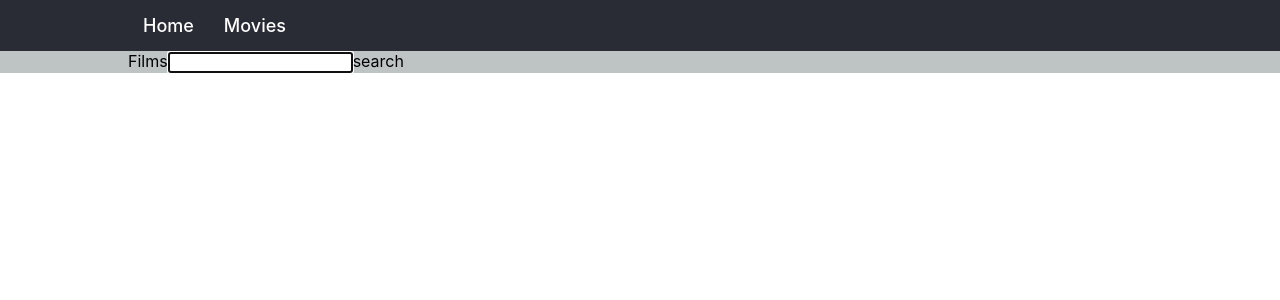
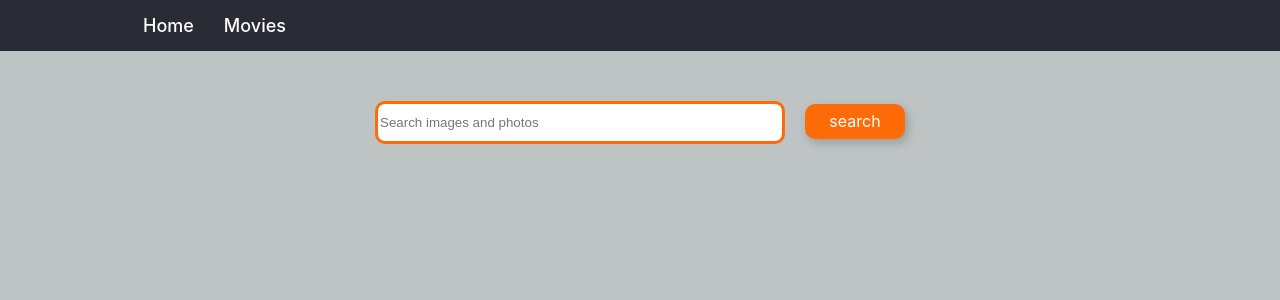
Before and after one commit to VitaliiKovalenko88/goit-react-hw-05-movies, a React (Create React App) app: page /goit-react-hw-05-movies/movies in a window 1280 px wide. Shown: the top 300 px of the page. Built offline with nearby package versions, Linux system fonts and the light colour scheme.

Commit message:
create css for form

```diff
--- a/src/components/MoviesLayot/MoviesLayot.jsx
+++ b/src/components/MoviesLayot/MoviesLayot.jsx
@@ -14,7 +14,7 @@ export const MoviesLayot = () => {
               </NavLink>
             </li>
             <li>
-              <NavLink className={css.navLink} to="movies">
+              <NavLink className={css.navLink} to="/movies">
                 Movies
               </NavLink>
             </li>
--- a/src/components/SearchBar/SearchBar.jsx
+++ b/src/components/SearchBar/SearchBar.jsx
@@ -1,4 +1,5 @@
 import { useState } from 'react';
+import css from './SearchBar.module.css';
 
 export const SearchBar = ({ onSubmit }) => {
   const [query, setQuery] = useState('');
@@ -21,16 +22,19 @@ export const SearchBar = ({ onSubmit }) => {
   };
 
   return (
-    <form onSubmit={handleSubmit}>
-      <label>Films</label>
+    <form className={css.form} onSubmit={handleSubmit}>
       <input
+        className={css.inp}
         type="text"
         autoComplete="off"
         autoFocus
+        placeholder="Search images and photos"
         value={query}
         onChange={handleChange}
       />
-      <button type="submit">search</button>
+      <button className={css.btn} type="submit">
+        search
+      </button>
     </form>
   );
 };
--- a/src/components/SearchBar/SearchBar.module.css
+++ b/src/components/SearchBar/SearchBar.module.css
@@ -0,0 +1,36 @@
+.form {
+  text-align: center;
+  margin-bottom: 50px;
+  margin-top: 50px;
+}
+
+.inp {
+  width: 400px;
+  height: 35px;
+  border: 3px solid #ff6b08;
+  border-radius: 10px;
+  outline: none;
+  margin-right: 20px;
+
+  ::placeholder {
+    color: #3f4143;
+  }
+}
+
+.btn {
+  height: 35px;
+  width: 100px;
+  border-radius: 10px;
+  background-color: #ff6b08;
+  border: none;
+  outline: none;
+  color: #ffffff;
+  box-shadow: 3px 4px 10px 0px rgba(0, 0, 0, 0.2);
+
+  transition: background-color 250ms ease-in-out;
+}
+
+.btn:hover {
+  background-color: #b14b06;
+  transition: background-color 250ms ease-in-out;
+}
--- a/src/index.css
+++ b/src/index.css
@@ -27,6 +27,7 @@ body {
     'Helvetica Neue', sans-serif;
   min-height: 100vh;
   font-style: normal;
+  background-color: #bec4c4;
 }
 
 h1,
```
